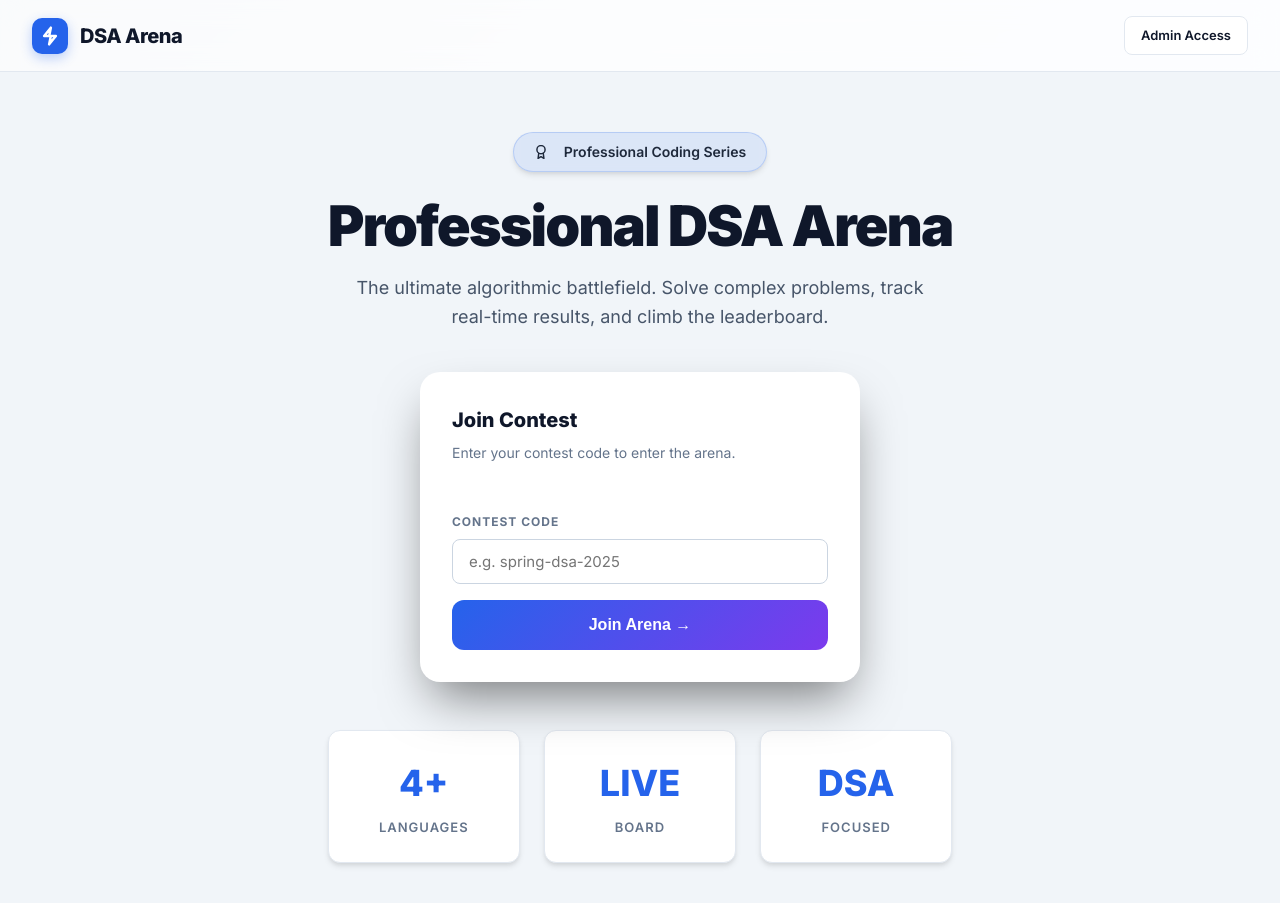
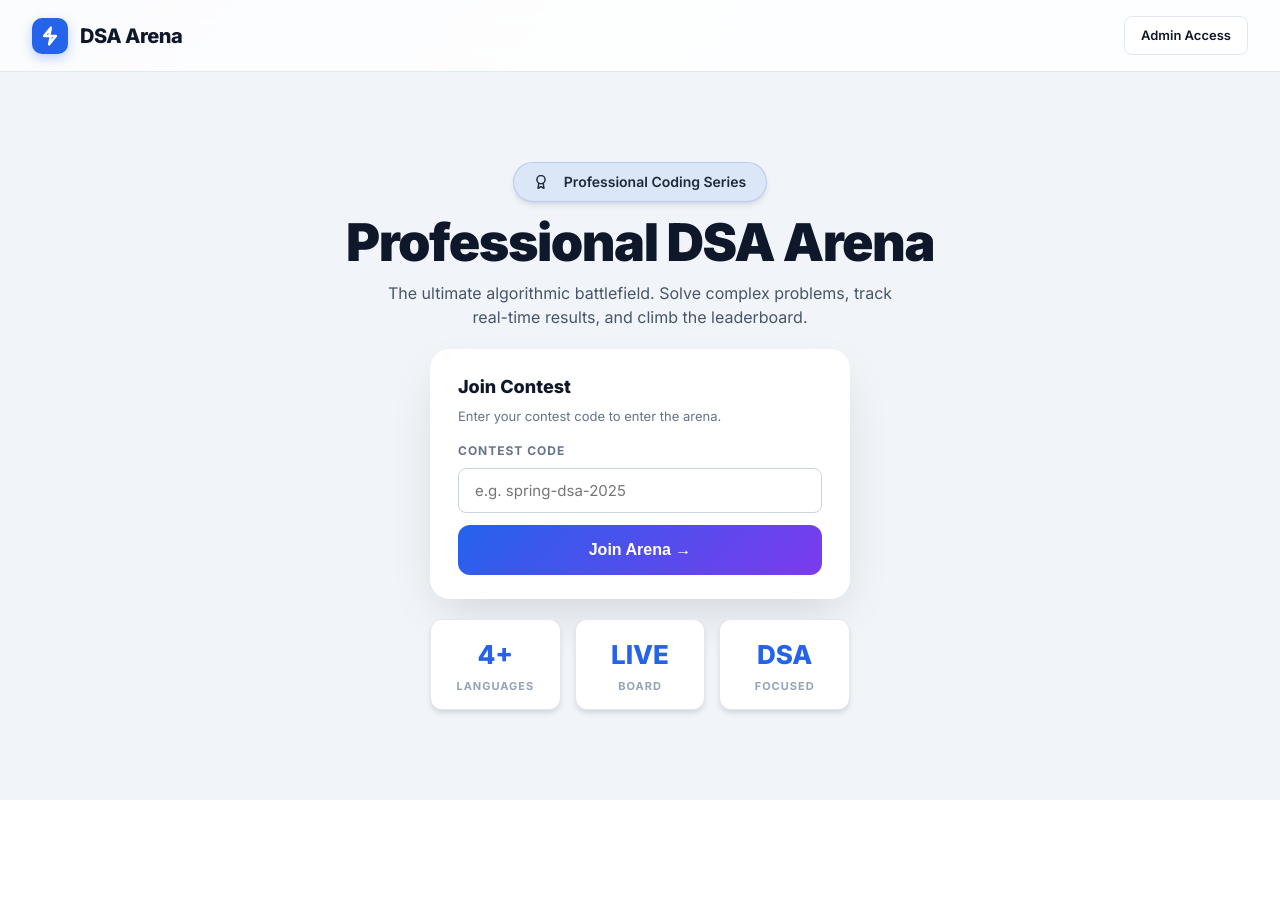
Before and after one commit to ladane-lab/contest-generator, a Next.js app: page / in a window 1280 px wide. After the commit the page ends 800 px from the top, so only its background shows below. Built offline with nearby package versions, Linux system fonts and the light colour scheme; no server answers; the database is empty.

Commit message:
fix: contest timing edit now correctly handles timezone on save and display

```diff
--- a/app/globals.css
+++ b/app/globals.css
@@ -214,6 +214,7 @@ a {
   transition: all 0.2s ease;
   outline: none;
 }
+
 
 .input:focus,
 .textarea:focus,
--- a/app/page.tsx
+++ b/app/page.tsx
@@ -16,7 +16,13 @@ export default function HomePage() {
   }, []);
 
   return (
-    <main className="bg-animate" style={{ minHeight: '100vh', overflow: 'hidden', position: 'relative', backgroundColor: '#0f172a' }}>
+    <main className="bg-animate" style={{
+      height: '100vh',
+      overflow: 'hidden',
+      position: 'relative',
+      display: 'flex',
+      flexDirection: 'column',
+    }}>
       <div className="floating-symbols">
         <div className="symbol">{'{ }'}</div>
         <div className="symbol">{'</>'}</div>
@@ -27,7 +33,15 @@ export default function HomePage() {
         <div className="symbol">{'f()'}</div>
       </div>
 
-      <nav className="navbar" style={{ background: 'rgba(255, 255, 255, 0.8)', backdropFilter: 'blur(12px)', borderBottom: '1px solid var(--border)', position: 'sticky', top: 0, zIndex: 100 }}>
+      {/* Navbar */}
+      <nav className="navbar" style={{
+        background: 'rgba(255, 255, 255, 0.85)',
+        backdropFilter: 'blur(12px)',
+        borderBottom: '1px solid var(--border)',
+        zIndex: 100,
+        flexShrink: 0,
+        position: 'relative',
+      }}>
         <div className="navbar-brand" style={{ color: 'var(--text-primary)' }}>
           <div className="logo-icon" style={{ background: 'var(--accent)', color: 'white' }}>
             <svg width="20" height="20" viewBox="0 0 24 24" fill="none" stroke="currentColor" strokeWidth="3" strokeLinecap="round" strokeLinejoin="round"><path d="m13 2-2 10h8L11 22l2-10H5L13 2Z"/></svg>
@@ -37,22 +51,68 @@ export default function HomePage() {
         <Link href="/admin" className="btn btn-ghost btn-sm" style={{ color: 'var(--text-primary)', border: '1px solid var(--border)' }}>Admin Access</Link>
       </nav>
 
-      <section className="hero" style={{ paddingTop: '60px', paddingBottom: '40px' }}>
-        <div className="hero-content" style={{ position: 'relative', zIndex: 2 }}>
-          <div className="hero-badge" style={{ background: 'rgba(37, 99, 235, 0.1)', color: '#1e293b', border: '1px solid rgba(37, 99, 235, 0.2)', marginBottom: '24px', backdropFilter: 'blur(4px)' }}>
+      {/* Hero — takes remaining height */}
+      <section style={{
+        flex: 1,
+        display: 'flex',
+        alignItems: 'center',
+        justifyContent: 'center',
+        position: 'relative',
+        zIndex: 2,
+        padding: '12px 24px',
+        background: 'var(--bg-secondary)',
+      }}>
+        <div style={{ width: '100%', maxWidth: 860, textAlign: 'center' }}>
+
+          {/* Badge */}
+          <div className="hero-badge" style={{
+            background: 'rgba(37, 99, 235, 0.1)',
+            color: '#1e293b',
+            border: '1px solid rgba(37, 99, 235, 0.2)',
+            marginBottom: '12px',
+            backdropFilter: 'blur(4px)',
+            display: 'inline-flex',
+          }}>
             <svg width="14" height="14" viewBox="0 0 24 24" fill="none" stroke="currentColor" strokeWidth="2.5" strokeLinecap="round" strokeLinejoin="round" style={{ marginRight: 8 }}><circle cx="12" cy="8" r="7"/><polyline points="8.21 13.89 7 23 12 20 17 23 15.79 13.88"/></svg>
             Professional Coding Series
           </div>
-          <h1 style={{ color: '#0f172a', textShadow: 'none', fontSize: '56px', marginBottom: '16px', fontWeight: 900 }}>{eventName}</h1>
-          <p style={{ color: '#475569', textShadow: 'none', marginBottom: '40px', maxWidth: '600px', fontSize: '18px', lineHeight: 1.6 }}>
+
+          {/* Title */}
+          <h1 style={{
+            color: '#0f172a',
+            fontSize: 'clamp(32px, 5vw, 52px)',
+            marginBottom: '10px',
+            fontWeight: 900,
+            lineHeight: 1.1,
+            letterSpacing: '-1.5px',
+          }}>{eventName}</h1>
+
+          {/* Subtitle */}
+          <p style={{
+            color: '#475569',
+            marginBottom: '20px',
+            maxWidth: '520px',
+            fontSize: '16px',
+            lineHeight: 1.5,
+            margin: '0 auto 20px',
+          }}>
             The ultimate algorithmic battlefield. Solve complex problems, track real-time results, and climb the leaderboard.
           </p>
 
-          <div style={{ display: 'flex', flexDirection: 'column', alignItems: 'center', gap: '24px', position: 'relative' }}>
-            <div className="card" style={{ maxWidth: 440, width: '100%', textAlign: 'left', background: 'white', border: 'none', boxShadow: '0 25px 50px -12px rgba(0,0,0,0.5)', padding: '32px' }}>
-              <div style={{ marginBottom: '20px' }}>
-                <h3 style={{ fontSize: '20px', fontWeight: 800, marginBottom: '6px', color: 'var(--text-primary)' }}>Join Contest</h3>
-                <p style={{ color: 'var(--text-secondary)', fontSize: '14px' }}>
+          {/* Join Contest Card */}
+          <div style={{ display: 'flex', justifyContent: 'center', marginBottom: '20px' }}>
+            <div style={{
+              maxWidth: 420,
+              width: '100%',
+              textAlign: 'left',
+              background: 'white',
+              borderRadius: '20px',
+              boxShadow: '0 20px 50px -12px rgba(0,0,0,0.15)',
+              padding: '24px 28px',
+            }}>
+              <div style={{ marginBottom: '14px' }}>
+                <h3 style={{ fontSize: '18px', fontWeight: 800, marginBottom: '4px', color: 'var(--text-primary)' }}>Join Contest</h3>
+                <p style={{ color: 'var(--text-secondary)', fontSize: '13px' }}>
                   Enter your contest code to enter the arena.
                 </p>
               </div>
@@ -60,20 +120,33 @@ export default function HomePage() {
             </div>
           </div>
 
-          <div className="stats-grid" style={{ marginTop: '48px', gap: '24px' }}>
-            <div className="stat-card" style={{ background: 'white', color: 'var(--text-primary)', border: '1px solid var(--border)', padding: '24px', boxShadow: 'var(--shadow)' }}>
-              <div className="stat-val" style={{ color: 'var(--accent)' }}>4+</div>
-              <div className="stat-lab" style={{ color: 'var(--text-secondary)', fontWeight: 600 }}>Languages</div>
-            </div>
-            <div className="stat-card" style={{ background: 'white', color: 'var(--text-primary)', border: '1px solid var(--border)', padding: '24px', boxShadow: 'var(--shadow)' }}>
-              <div className="stat-val" style={{ color: 'var(--accent)' }}>LIVE</div>
-              <div className="stat-lab" style={{ color: 'var(--text-secondary)', fontWeight: 600 }}>Board</div>
-            </div>
-            <div className="stat-card" style={{ background: 'white', color: 'var(--text-primary)', border: '1px solid var(--border)', padding: '24px', boxShadow: 'var(--shadow)' }}>
-              <div className="stat-val" style={{ color: 'var(--accent)' }}>DSA</div>
-              <div className="stat-lab" style={{ color: 'var(--text-secondary)', fontWeight: 600 }}>Focused</div>
-            </div>
+          {/* Stat Cards */}
+          <div style={{
+            display: 'grid',
+            gridTemplateColumns: 'repeat(3, 1fr)',
+            gap: '14px',
+            maxWidth: 420,
+            margin: '0 auto',
+          }}>
+            {[
+              { val: '4+', lab: 'Languages' },
+              { val: 'LIVE', lab: 'Board' },
+              { val: 'DSA', lab: 'Focused' },
+            ].map(({ val, lab }) => (
+              <div key={lab} style={{
+                background: 'white',
+                border: '1px solid var(--border)',
+                borderRadius: '12px',
+                padding: '14px 10px',
+                boxShadow: 'var(--shadow)',
+                textAlign: 'center',
+              }}>
+                <div style={{ fontSize: '26px', fontWeight: 800, color: 'var(--accent)', marginBottom: '2px' }}>{val}</div>
+                <div style={{ fontSize: '11px', fontWeight: 700, color: 'var(--text-muted)', textTransform: 'uppercase', letterSpacing: '1px' }}>{lab}</div>
+              </div>
+            ))}
           </div>
+
         </div>
       </section>
     </main>
@@ -89,7 +162,7 @@ function JoinForm() {
   };
 
   return (
-    <form onSubmit={handleSubmit} style={{ display: 'flex', flexDirection: 'column', gap: '16px' }}>
+    <form onSubmit={handleSubmit} style={{ display: 'flex', flexDirection: 'column', gap: '12px' }}>
       <div className="form-group">
         <label className="form-label">Contest Code</label>
         <input
```
Also changed, not shown: app/admin/page.tsx (+31 -3 lines).
